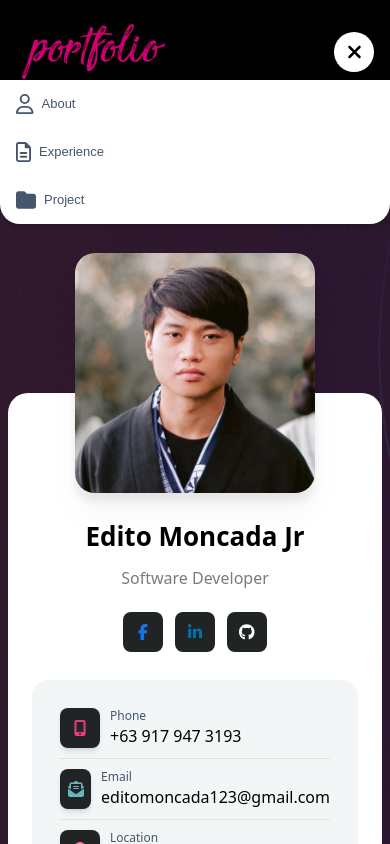
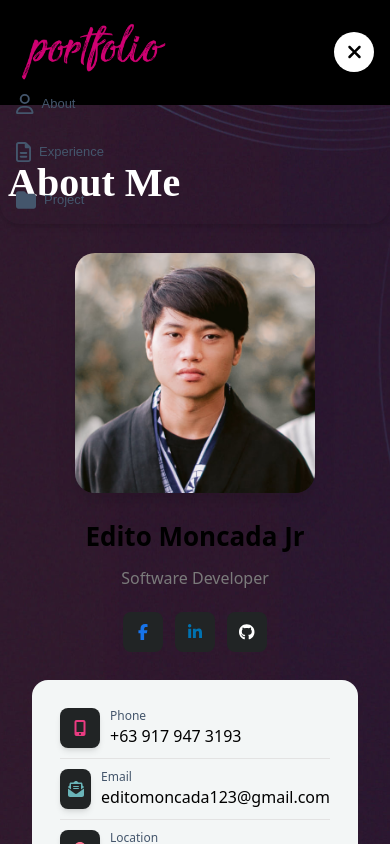
Before and after one commit to primostasis123/porfolio-next, a Next.js app: page / in a window 390 px wide. Both pictures are taken after a click on the button 354 px from the left and 52 px from the top of the page. Shown: the top 844 px of the page. Built offline with nearby package versions, Linux system fonts and the light colour scheme.

Commit message:
fix mobile view

```diff
--- a/app/components/header/header.tsx
+++ b/app/components/header/header.tsx
@@ -26,7 +26,7 @@ export default function Header() {
                 </div>
             </div>
             <nav id="navbar" className={menuShow === "hidden" ? "lg:hidden" : "hidden"}>
-                <ul className="block rounded-b-[20px] shadow-md absolute left-0 top-20 z-[22222222222222] w-full bg-white dark:bg-[#1d1d1d]">
+                <ul className="block rounded-b-[20px] shadow-md absolute left-0 top-20 z-[22222222222222] w-full  dark:bg-[#1d1d1d]">
                     <li>
                         <Link className="mobile-menu-items" href="/">
                             <span className="mr-2 text-xl">
--- a/app/components/sidebar/sidebar.tsx
+++ b/app/components/sidebar/sidebar.tsx
@@ -8,7 +8,7 @@ import { faMobileScreenButton, faEnvelopeOpenText, faLocationDot, faCalendarDays
 export default function Sidebar() {
     return (
 
-            <div className="w-full mb-6 lg:mb-0 mx-auto relative bg-white text-center dark:bg-[#111111] px-6 rounded-[20px] mt-[180px] md:mt-[220px] lg:mt-0">
+            <div className="w-full mb-6 lg:mb-0 mx-auto relative  text-center dark:bg-[#111111] px-6 rounded-[20px] mt-[180px] md:mt-[220px] lg:mt-0">
                 <Image src={avatar} alt="" className="w-[240px] absolute left-[50%] transform -translate-x-[50%] h-[240px] drop-shadow-xl mx-auto rounded-[20px] -mt-[140px]" />
                 <div className="pt-[100px] pb-8">
                     <h2 className="mt-6 mb-1 text-[26px] font-semibold dark:text-white"> Edito Moncada Jr </h2>
@@ -36,7 +36,7 @@ export default function Sidebar() {
 
                     <div className="p-7 rounded-2xl mt-7 bg-[#F3F6F6] dark:bg-[#1D1D1D]">
                         <div className="flex border-b border-[#E3E3E3] dark:border-[#3D3A3A] pb-2.5">
-                            <span className="socialbtn bg-white dark:bg-black text-[#E93B81] shadow-md">
+                            <span className="socialbtn  dark:bg-black text-[#E93B81] shadow-md">
                                 <FontAwesomeIcon icon={faMobileScreenButton} />
                             </span>
                             <div className="text-left ml-2.5">
@@ -45,7 +45,7 @@ export default function Sidebar() {
                             </div>
                         </div>
                         <div className="flex border-b border-[#E3E3E3] dark:border-[#3D3A3A] py-2.5">
-                            <span className="socialbtn bg-white dark:bg-black text-[#6AB5B9] shadow-md">
+                            <span className="socialbtn  dark:bg-black text-[#6AB5B9] shadow-md">
                                 <FontAwesomeIcon icon={faEnvelopeOpenText} />
                             </span>
                             <div className="text-left ml-2.5">
@@ -54,7 +54,7 @@ export default function Sidebar() {
                             </div>
                         </div>
                         <div className="flex border-b border-[#E3E3E3] dark:border-[#3D3A3A] py-2.5">
-                            <span className="socialbtn bg-white dark:bg-black text-[#FD7590] shadow-md">
+                            <span className="socialbtn dark:bg-black text-[#FD7590] shadow-md">
                                 <FontAwesomeIcon icon={faLocationDot} />
                             </span>
                             <div className="text-left ml-2.5">
@@ -63,7 +63,7 @@ export default function Sidebar() {
                             </div>
                         </div>
                         <div className="flex py-2.5">
-                            <span className="socialbtn bg-white dark:bg-black text-[#C17CEB] shadow-md">
+                            <span className="socialbtn  dark:bg-black text-[#C17CEB] shadow-md">
                                 <FontAwesomeIcon icon={faCalendarDays} />
                             </span>
                             <div className="text-left ml-2.5">
```
